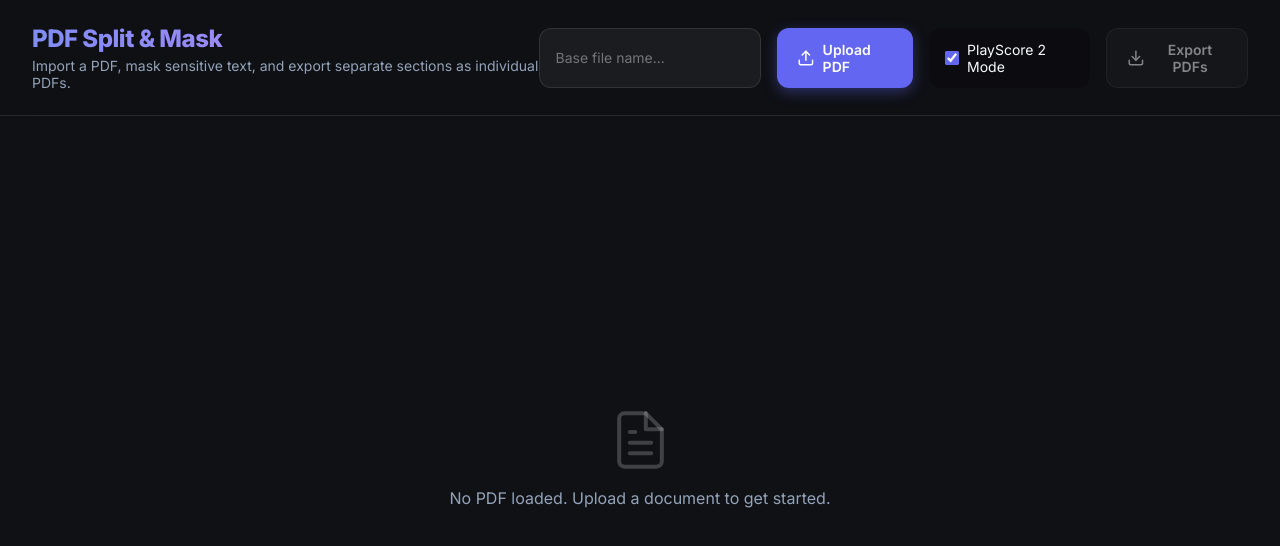
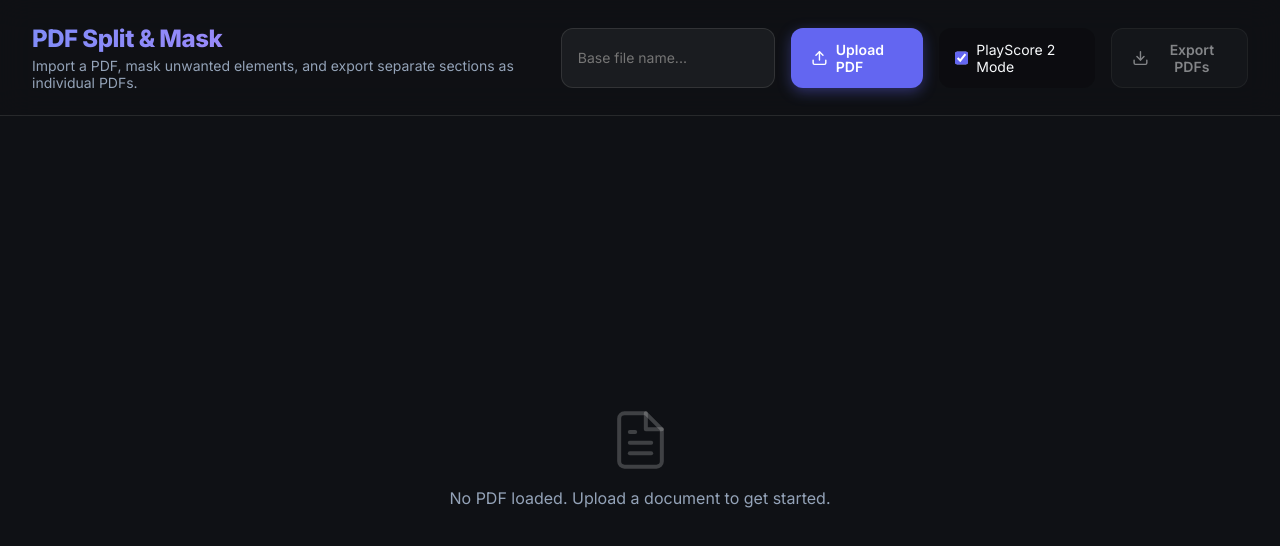
Before and after one commit to mpAK23/pdfMaskEdit, a plain HTML site: page index.html in a window 1280 px wide. Drawn offline with Linux system fonts and the light colour scheme.

Commit message:
Update description text in index.html

```diff
--- a/index.html
+++ b/index.html
@@ -14,7 +14,7 @@
       <header class="app-header">
         <div class="header-content">
           <h1>PDF Split & Mask</h1>
-          <p>Import a PDF, mask sensitive text, and export separate sections as individual PDFs.</p>
+          <p>Import a PDF, mask unwanted elements, and export separate sections as individual PDFs.</p>
         </div>
         <div class="actions">
           <input type="text" id="export-filename" class="text-input" placeholder="Base file name..." />
```
